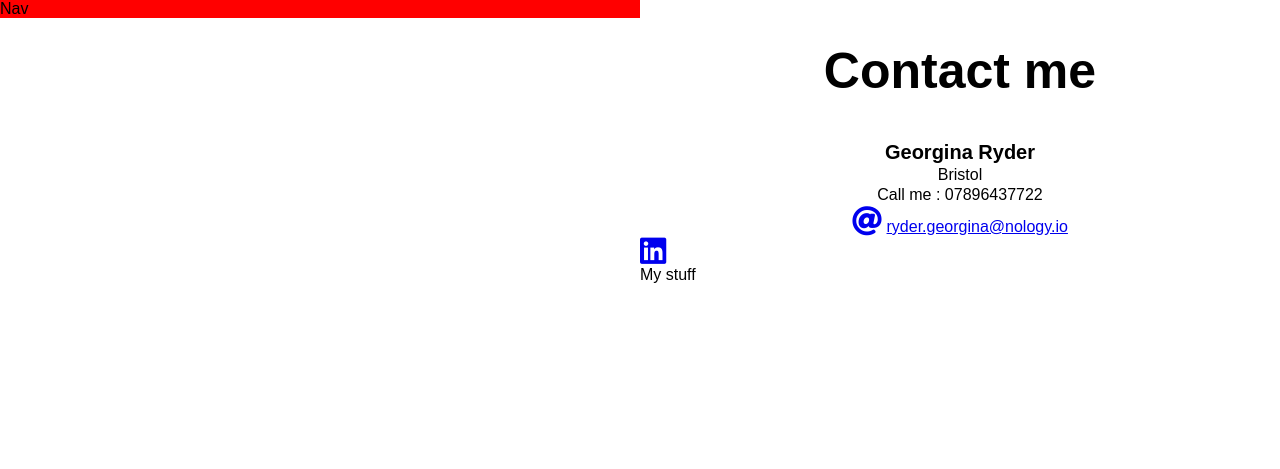
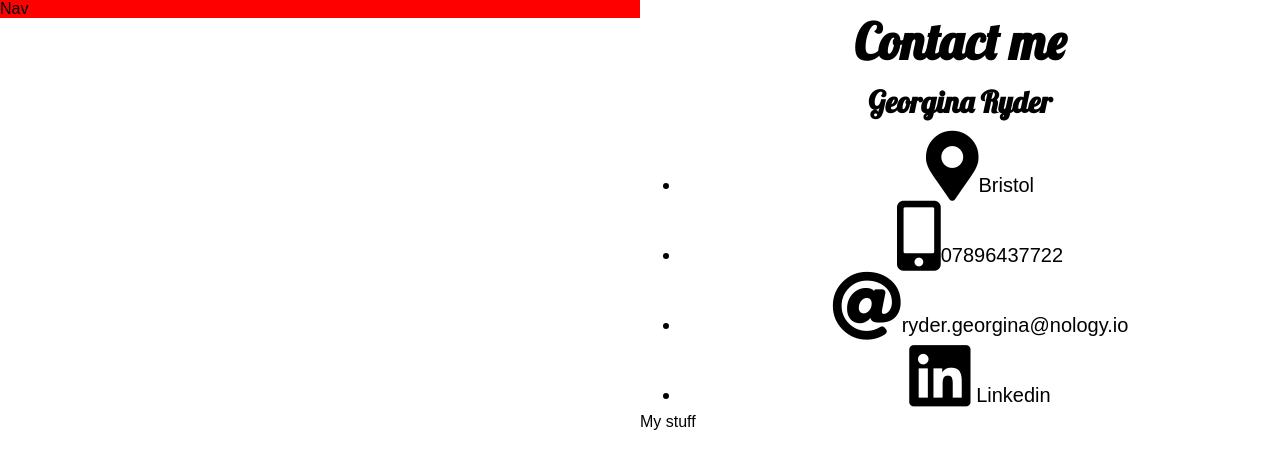
Before and after one commit to Emmanuelnology/CV, a PHP site: page /georgina/main/index.html in a window 1280 px wide. Shown: the top 469 px of the page. Run offline with PHP 8.4, Linux system fonts and the light colour scheme; some libraries are stand-ins or nearby versions.

Commit message:
Added icons to contact page

```diff
--- a/georgina/main/index.html
+++ b/georgina/main/index.html
@@ -3,24 +3,7 @@
 <link href="style.css"  rel="stylesheet">
 <link rel="stylesheet" href="https://use.fontawesome.com/releases/v5.4.1/css/all.css" integrity="sha384-5sAR7xN1Nv6T6+dT2mhtzEpVJvfS3NScPQTrOxhwjIuvcA67KV2R5Jz6kr4abQsz" crossorigin="anonymous">
 <link href="https://fonts.googleapis.com/css?family=Lobster" rel="stylesheet">
-<style>
-    * {
-        box-sizing: border-box;
-    }
-    body {
-        margin: 0;
-    }
-    body>*{
-        float:left;
-    }
-    nav {
-        background-color:red;
-        width:50%;
-    }
-    main {
-        width:50%;
-    }
-    </style>
+
 
     <head>
        <title>Georgina Ryder CV</title>
@@ -33,25 +16,17 @@
     </nav>
     <main>
         <section>
-            <div class="email">
+
             <h1>Contact me</h1>
             <h2>Georgina Ryder</h2>
-            <p>Bristol</p>
-            <p>Call me : 07896437722</p>
 
-               <article>
-                 <a href="#"><i class="fas fa-at"></i></a>
-                 <a href="mailto:georgina.ryder@nology.io">ryder.georgina@nology.io </a>
-               </article>
+            <ul class="info">
+                <li><a href='http://maps.google.com/?q=bristol,england'><i class="fas fa-map-marker-alt"></i></a>Bristol</li>
+                <li><i class="fas fa-mobile-alt"></i>07896437722</li>
+                <li><i class="fas fa-at"></i><a href="mailto:georgina.ryder@nology.io">ryder.georgina@nology.io </a></li>
+                <li><a href='#'><a href="#"><i class="fab fa-linkedin"></i></a> Linkedin</li>
 
-
-               <div class="symbols">
-                   <a href="#"><i class="fab fa-linkedin"></i></a>
-
-               </div>
-
-
-
+            </ul>
 
 
         </section>
--- a/georgina/main/style.css
+++ b/georgina/main/style.css
@@ -17,32 +17,38 @@
         width:50%;
     }
     h1{
-        font-family: 'Encode Sans', sans-serif;
+        font-family: 'Lobster' , cursive;
         text-align: center;
         font-size: 50px;
+        margin: 10px;
      }
-    h2{
+     h2{
+         text-align: center;
+         font-family: 'Lobster' , cursive;
+         font-size: 30px;
+         margin:10px;
+     }
+
+    .info{
         text-align: center;
         font-size: 20px;
         margin: 2px;
+        color: black;
+    }
+    .info .text {
 
     }
-    p{
-        text-align: center;
-        margin: 2px;
+
+    .info i {
+        font-size:70px;
     }
-    .fa-linkedin{
-        font-size: 30px;
-        text-align: center;
+
+    a:link{
+        color:black;
+        text-decoration-line: none;
     }
-    .fa-at{
-        font-size: 30px;
-        text-align: center;
+
+    .fa-mobile-alt{
+        color:black;
+
     }
-    article{
-        text-align: center;
-    }
-    }
-    .email{
-        text-align: center;
-    }
```
